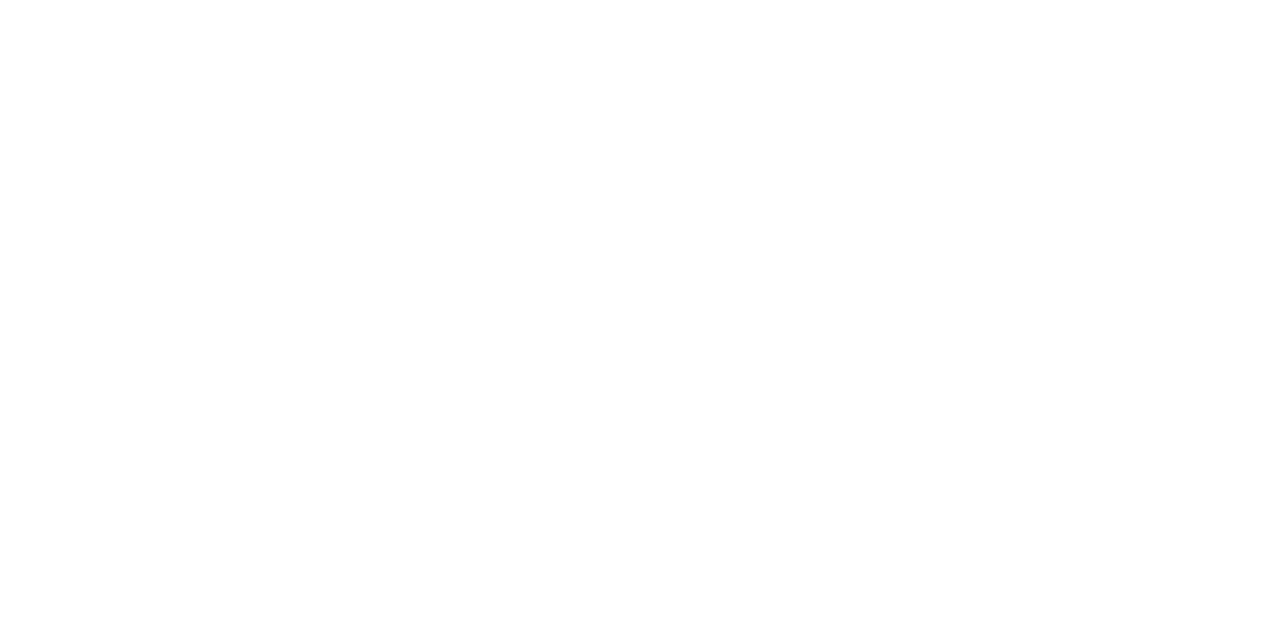
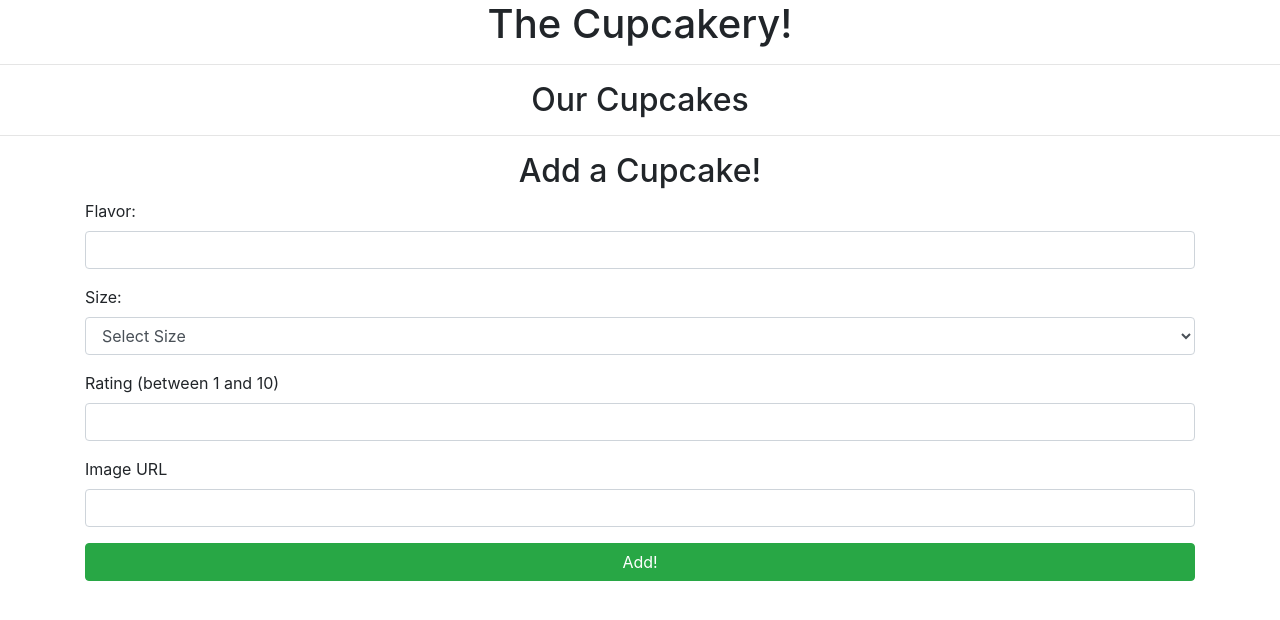
Before and after one commit to jbenjoy2/cupcakes, a Flask app: page / in a window 1280 px wide. Before the commit the part shown is empty. Shown: the top 620 px of the page. Run offline with Flask 2, Linux system fonts and the light colour scheme; data that the repository does not hold is empty; some libraries are stand-ins or nearby versions.

Commit message:
added full js functionality to handle form submit to add cupcake, and to delete cupcake from dom and database. added css to deal with image size on page.

```diff
--- /dev/null
+++ b/static/app.css
@@ -0,0 +1,8 @@
+h2 {
+	justify-self: center;
+}
+
+.cupcake-img {
+	width: 200px;
+	height: 200px;
+}
--- a/static/cupcakes.js
+++ b/static/cupcakes.js
@@ -0,0 +1,79 @@
+// define vairables
+const defaultURL = 'http://localhost:5000/api';
+
+const $form = $('#add-cupcake-form');
+const $cupcakesList = $('#cupcakes-list');
+const $deleteButton = $('.delete');
+// helper functions
+function renderCupcakeHTML(cupcake) {
+	return `
+      <div data-cupcake-id=${cupcake.id}>
+        <li>
+          ${cupcake.flavor} | ${cupcake.size} | ${cupcake.rating}
+          <button class="btn btn-sm btn-danger delete"><i class="fas fa-trash"></i></button>
+        </li>
+        <img class="img img-fluid img-thumbnail cupcake-img" src="${cupcake.image}">
+    </div>
+    `;
+}
+
+// add new cupcake
+
+// api query
+async function make_query(endPoint = '') {
+	const response = await axios.get(`${defaultURL}/${endPoint}`);
+	return response.data;
+}
+
+// query the api and retrieve all cupcakes and display them on page
+async function renderAllCupcakes() {
+	const data = await make_query('cupcakes');
+	const cupcakes = data.cupcakes;
+
+	for (let cupcake of cupcakes) {
+		let cupcakeHTML = renderCupcakeHTML(cupcake);
+		$cupcakesList.append(cupcakeHTML);
+	}
+}
+
+// handle form submission
+$form.on('submit', async function(evt) {
+	evt.preventDefault();
+	const flavor = $('#flavor').val();
+	const size = $('#size').val();
+	const rating = $('#rating').val();
+	let image = $('#image').val();
+
+	if (image === '') {
+		image = null;
+	}
+
+	const newCupcakeResponse = await axios.post(`${defaultURL}/cupcakes`, {
+		flavor,
+		size,
+		rating,
+		image
+	});
+
+	console.log(newCupcakeResponse);
+
+	const cupcakeHTML = renderCupcakeHTML(newCupcakeResponse.data.cupcake);
+	$cupcakesList.append(cupcakeHTML);
+	$form.trigger('reset');
+});
+
+// handle cupcake delete
+$cupcakesList.on('click', '.delete', async function(evt) {
+	evt.preventDefault();
+	let toDelete = $(evt.target).closest('div');
+	let queryID = toDelete.attr('data-cupcake-id');
+
+	// delete from database
+	res = await axios.delete(`${defaultURL}/cupcakes/${queryID}`);
+
+	// remove from the dom
+	toDelete.remove();
+});
+
+// render all cupcakes on document.ready()
+$(renderAllCupcakes);
--- a/templates/index.html
+++ b/templates/index.html
@@ -5,9 +5,48 @@
     <meta name="viewport" content="width=device-width, initial-scale=1.0">
     <link rel="stylesheet" href="https://maxcdn.bootstrapcdn.com/bootstrap/4.0.0/css/bootstrap.min.css" integrity="sha384-Gn5384xqQ1aoWXA+058RXPxPg6fy4IWvTNh0E263XmFcJlSAwiGgFAW/dAiS6JXm" crossorigin="anonymous">
     <link rel="stylesheet" href="https://cdnjs.cloudflare.com/ajax/libs/font-awesome/5.15.1/css/all.css" integrity="sha512-f73UKwzP1Oia45eqHpHwzJtFLpvULbhVpEJfaWczo/ZCV5NWSnK4vLDnjTaMps28ocZ05RbI83k2RlQH92zy7A==" crossorigin="anonymous" />
+    <link rel="stylesheet" href="../static/app.css">
     <title>Cupcakes!</title>
 </head>
 <body>
+    <h1 class="text-center">The Cupcakery!</h1>
+
+    <hr>
+    <h2 >Our Cupcakes</h2>
+
+    <div class="container-fluid">
+        <ul id="cupcakes-list">
+        </ul>
+    </div>
+
+    <hr>
+<h2>Add a Cupcake!</h2>
+   <div class="container" id="form-wrapper">
+       <form id="add-cupcake-form">
+            <div class="form-group">
+                <label for="flavor">Flavor: </label>
+                <input type="text" class="form-control" id="flavor">
+            </div>
+            <div class="form-group">
+                <label for="size">Size: </label>
+                <select name="size" id="size" class="form-control">
+                    <option selected>Select Size</option>
+                    <option value="small">Small</option>
+                    <option value="medium">Medium</option>
+                    <option value="large">Large</option>
+                </select>
+            </div>
+            <div class="form-group">
+                <label for="rating">Rating (between 1 and 10)</label>
+                <input type="number" name="rating" id="rating" class="form-control" min="1" max="10">
+            </div>
+            <div class="form-group">
+                <label for="image">Image URL</label>
+                <input type="text" id="image" class="form-control">
+            </div>
+            <button class="btn btn-success btn-block">Add!</button>
+        </form>
+   </div>
 
 
     <script src="http://code.jquery.com/jquery-3.5.1.min.js" integrity="sha256-9/aliU8dGd2tb6OSsuzixeV4y/faTqgFtohetphbbj0=" crossorigin="anonymous"></script>
```
